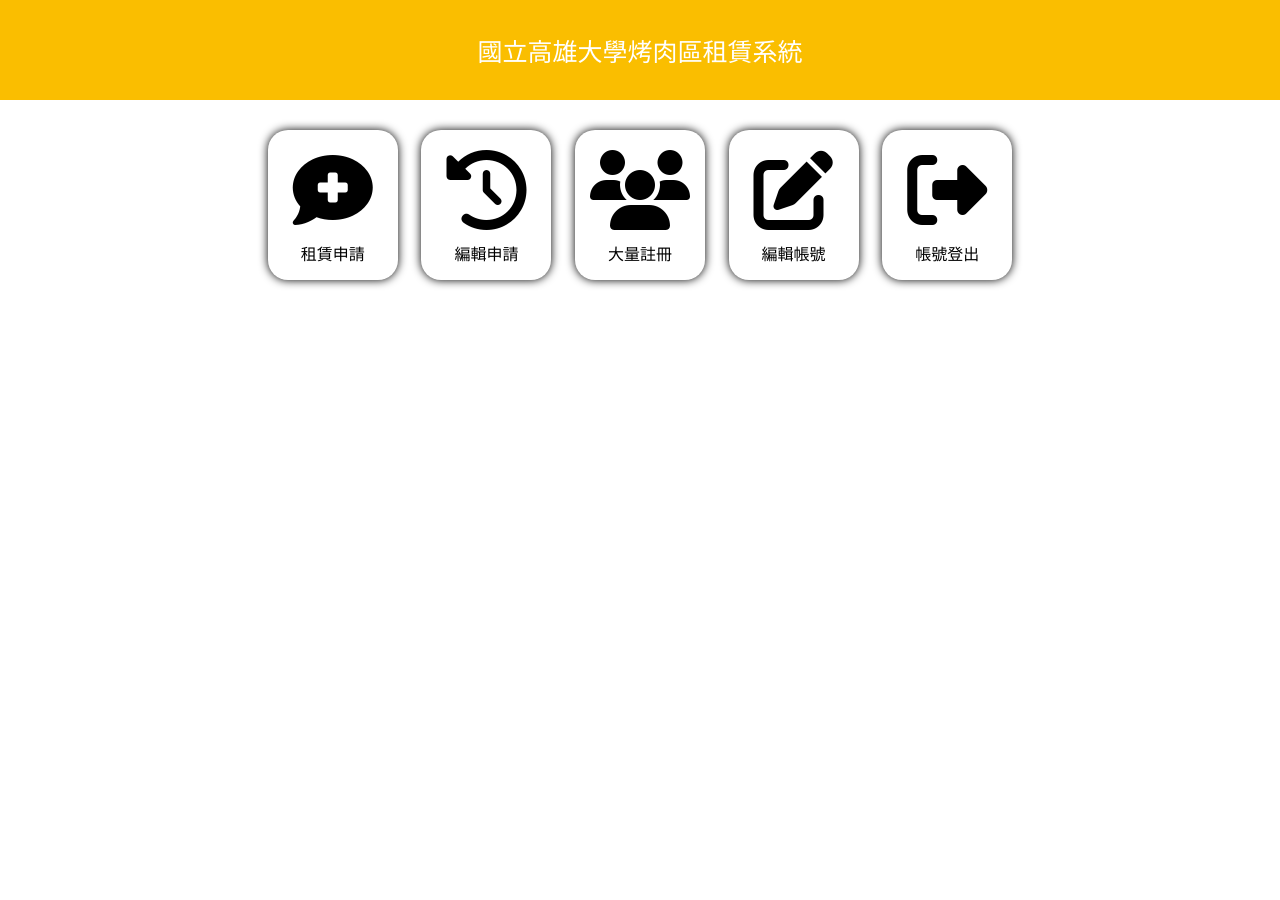
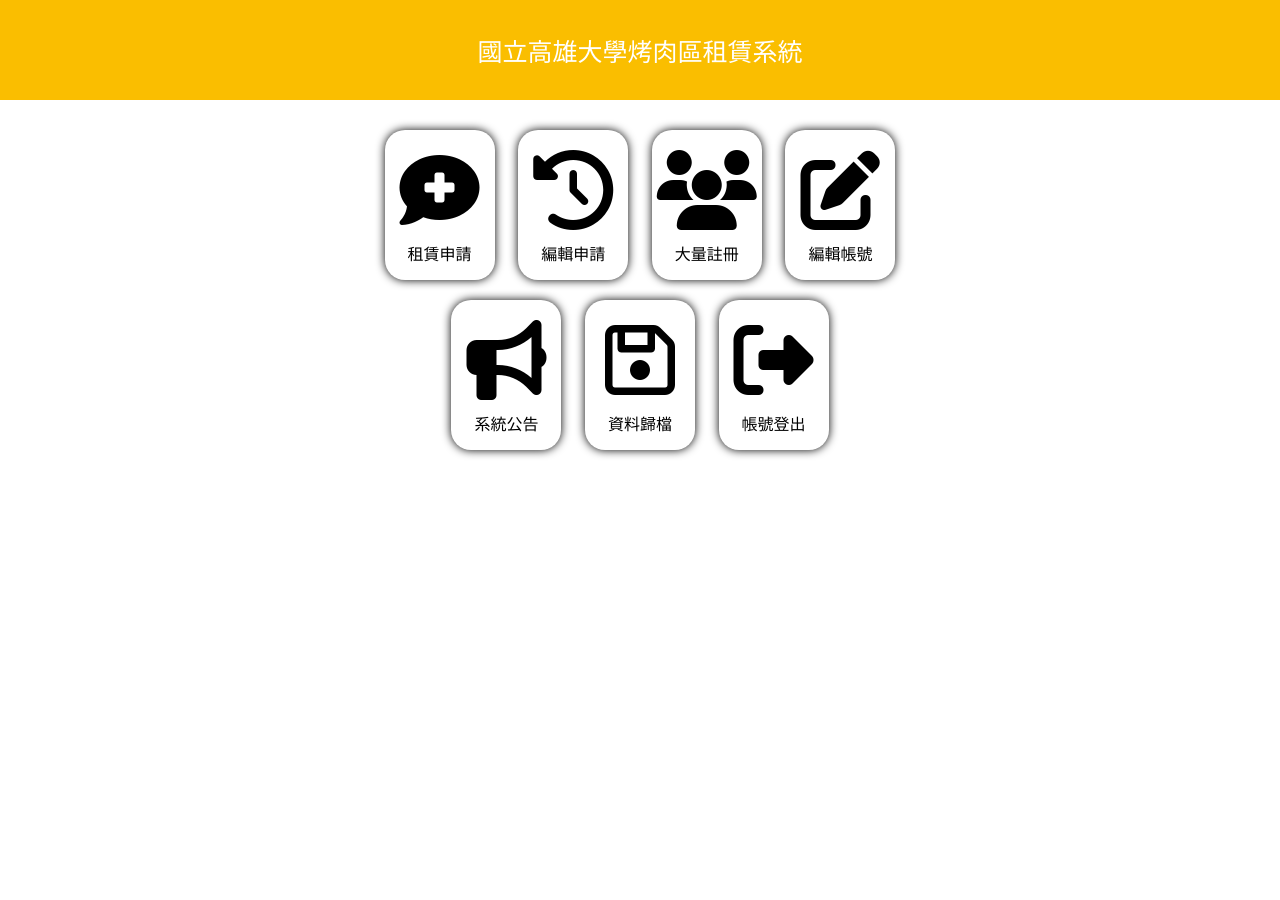
Before and after one commit to 120061203/20210614bbq, a PHP site: page /admin.php in a window 1280 px wide. Run offline with PHP 8.4, Linux system fonts and the light colour scheme; a user stored in the database is signed in; some libraries are stand-ins or nearby versions.

Commit message:
Feat:admin more card/Fix:applyResult.php insertSQL

```diff
--- a/admin.php
+++ b/admin.php
@@ -59,6 +59,23 @@
                     編輯帳號
                 </div>
             </div>
+            <br>
+            <div class="card">
+                <a href="adminAnnounce.php">
+                    <i class="fas fa-bullhorn"></i>
+                </a>
+                <div class="cardIntro">
+                    系統公告
+                </div>
+            </div>
+            <div class="card">
+                <a href="adminSaveToCsv.php">
+                    <i class="far fa-save"></i>
+                </a>
+                <div class="cardIntro">
+                    資料歸檔
+                </div>
+            </div>
             <div class="card">
                 <a href="logout.php">
                     <i class="fas fa-sign-out-alt"></i>
--- a/applyResult.php
+++ b/applyResult.php
@@ -333,7 +333,9 @@
                             '".$money."',
                             '0',
                             '".$str2."',
-                            '".$applicationFormType."'
+                            '".$applicationFormType."',
+                            '0',
+                            '0'
                       )";
                 mysql_query($sql) or die("無法連接資料庫。".mysql_error());
 
--- a/css/main.css
+++ b/css/main.css
@@ -17,7 +17,6 @@
 
 body {
   min-width: 620px;
-  overflow: hidden;
 }
 
 a {
@@ -264,7 +263,7 @@
 
 .renterWall .card {
   display: inline-block;
-  width: calc(150px - 20px);
+  width: calc(130px - 20px);
   height: 150px;
   -webkit-box-shadow: 0px 0px 10px;
           box-shadow: 0px 0px 10px;
--- a/scss/_index.scss
+++ b/scss/_index.scss
@@ -8,7 +8,7 @@
 
 body {
     min-width: 620px;
-    overflow: hidden;
+    // overflow: hidden;
 }
 
 a {
--- a/scss/_renter.scss
+++ b/scss/_renter.scss
@@ -8,7 +8,7 @@
     // background-color: yellow;
     .card {
         display: inline-block;
-        width: calc(150px - 20px);
+        width: calc(130px - 20px);
         height: 150px;
         box-shadow: 0px 0px 10px;
         border-radius: 20px;
```
Also changed, not shown: adminAnnounceResult.php (deleted, +0 -40 lines), cssCompressed/main.min.css, 2 other files.
